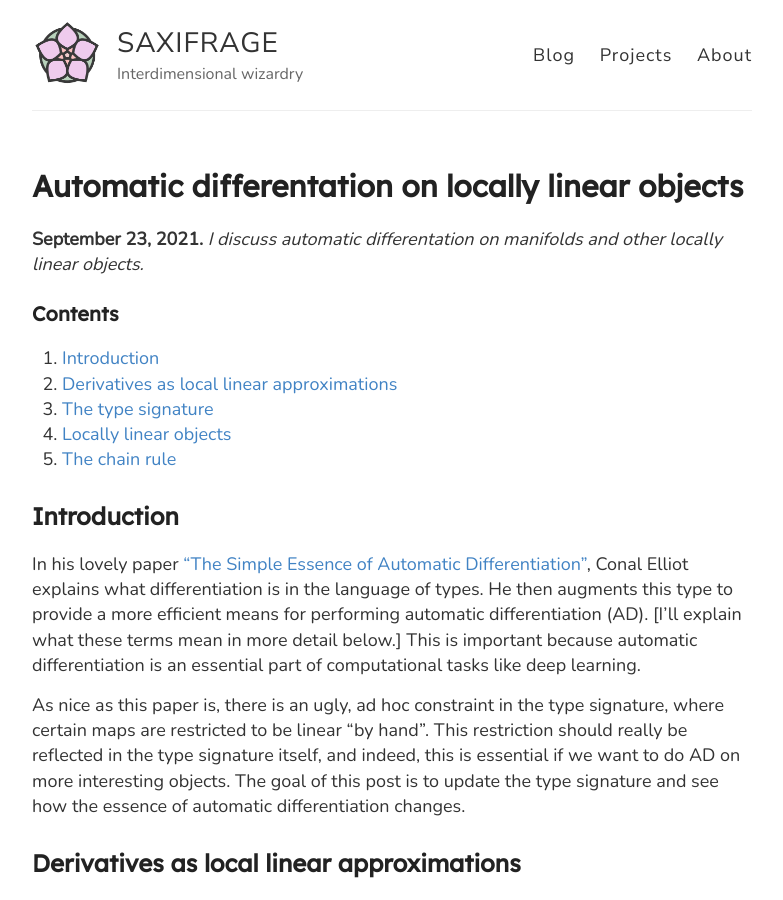
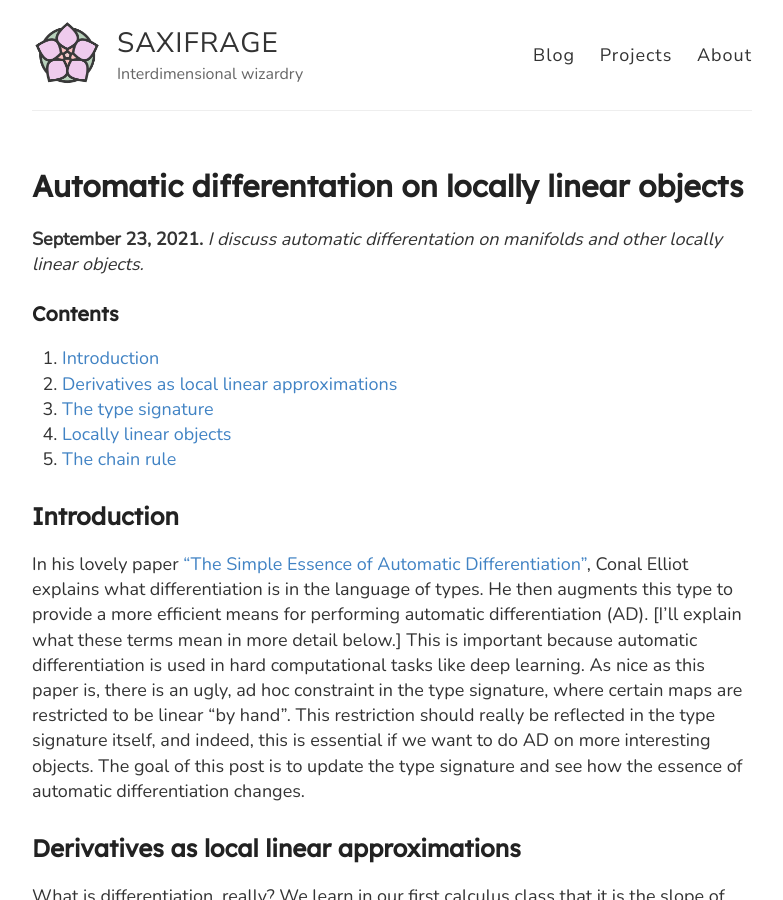
Before and after one commit to heptarch/heptarch.github.io, a Jekyll site: the page built from drafts/type-diff.md, in a window 1280 px wide and 900 px high. Shown: the whole window, without its empty margins (248-1031 px from the left). Built offline with Jekyll 4.4.1, drawn with Linux system fonts in a browser that asks for light colours; our own code applies the rules of GitHub Pages for plain Markdown files; formulas are drawn with MathJax 3; a script that is not in the unit is left out; some of the changed text lies outside the part shown.

Commit message:
Edit type-diff sec 4

```diff
--- a/drafts/type-diff.md
+++ b/drafts/type-diff.md
@@ -24,10 +24,8 @@ In his lovely paper ["The Simple Essence of Automatic Differentiation"](https://
 explains what differentiation is in the language of types. He then
 augments this type to provide a more efficient means for performing
 automatic differentiation (AD). [I'll explain what these terms mean in more detail
-below.] This is important because automatic differentiation is an
-essential part of computational tasks like deep learning.
-
-As nice as this paper is, there is an ugly, ad hoc constraint
+below.] This is important because automatic differentiation is used in
+hard computational tasks like deep learning. As nice as this paper is, there is an ugly, ad hoc constraint
 in the type signature, where certain maps are restricted to be
 linear "by hand". This restriction should really be reflected in the type
 signature itself, and indeed, this is essential if we want to do AD on
@@ -256,3 +254,11 @@ $$
 which is, as we expect, a linear map between vector spaces.
 
 ## The chain rule<a id="sec-5" name="sec-5"></a>
+
+Let's return to the problem motivating the introduction of type
+signatures, namely that we want to differentiate things symbolically
+with a computer. We might have rules for a few simlpe functions, but
+then we will combine them together in complicated ways. There are
+rules which tell us how  to break these complicated derivatives down
+into simple derivatives, the most important of which (for our
+purposes) is the *chain rule*.
```
Also changed, not shown: 1 other file.
